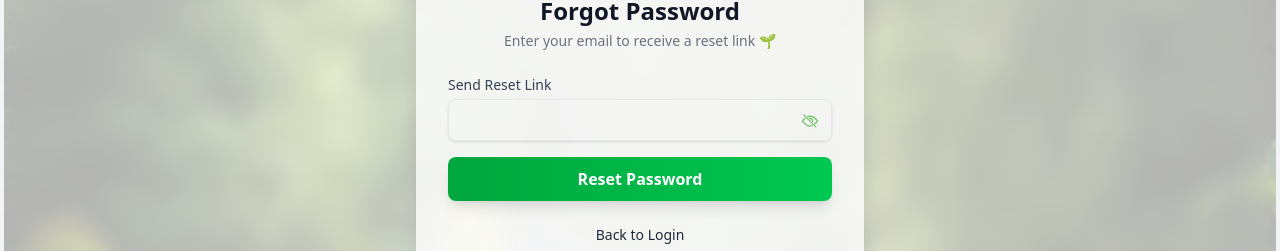
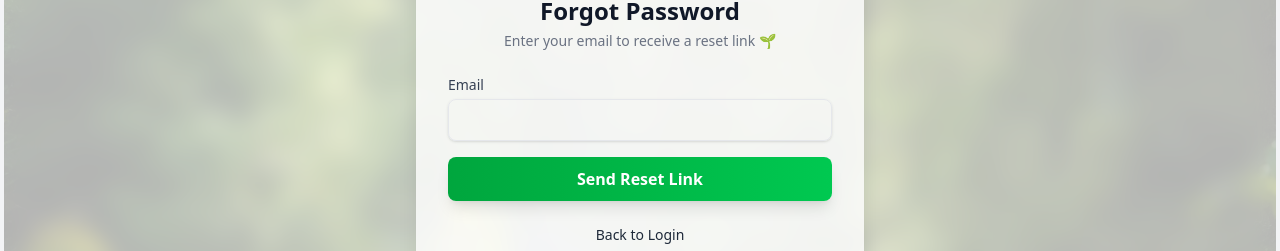
Before and after one commit to Ankit1141192/HabitLeaf, a React (Vite) app in the folder frontend/: page /forgot-password in a window 1280 px wide. Shown: the part 306-557 px from the top of the page. Built offline with nearby package versions, Linux system fonts and the light colour scheme.

Commit message:
HabitLeaf

```diff
--- a/frontend/src/pages/ForgotPassword.jsx
+++ b/frontend/src/pages/ForgotPassword.jsx
@@ -1,27 +1,40 @@
 import React, { useState } from "react";
 import bg from "../assets/herosection.jpg";
-import showEyes from "../assets/eye-show.svg";
-import hideEyes from "../assets/eye-hide.svg";
 
 const ForgotPassword = () => {
-  const [showPassword, setShowPassword] = useState(false);
+  const [loading, setLoading] = useState(false);
+  const [message, setMessage] = useState("");
 
   const handleForgotPassword = async (e) => {
     e.preventDefault();
+    setMessage("");
+    setLoading(true);
+
     const formData = new FormData(e.target);
     const data = Object.fromEntries(formData);
 
     try {
-      const response = await fetch(`https://habitleaf.onrender.com/auth/reset-password`, {
-        method: "POST",
-        headers: { "Content-Type": "application/json" },
-        body: JSON.stringify(data),
-      });
+      const response = await fetch(
+        `https://habitleaf.onrender.com/auth/forgot-password`,
+        {
+          method: "POST",
+          headers: { "Content-Type": "application/json" },
+          body: JSON.stringify(data),
+        }
+      );
       const result = await response.json();
       console.log(result);
-      // Show toast or confirmation "Password reset successful"
+
+      if (response.ok) {
+        setMessage("Reset link sent to your email!");
+      } else {
+        setMessage(result.message || "Something went wrong.");
+      }
     } catch (error) {
       console.error("Error:", error);
+      setMessage("Server error. Please try again later.");
+    } finally {
+      setLoading(false);
     }
   };
 
@@ -40,39 +53,48 @@ const ForgotPassword = () => {
           </span>
           <h2 className="text-2xl font-bold text-gray-900">Forgot Password</h2>
           <p className="text-sm text-gray-500 mt-1">
-           Enter your email to receive a reset link 🌱
+            Enter your email to receive a reset link 🌱
           </p>
         </div>
 
+        {/* Show message */}
+        {loading && (
+          <div className="mb-4 text-center text-yellow-600 font-medium">
+            Please wait...
+          </div>
+        )}
+        {message && (
+          <div className="mb-4 text-center font-medium text-green-600">
+            {message}
+          </div>
+        )}
+
         <form onSubmit={handleForgotPassword} className="space-y-4">
-          {/* Password Input with Show/Hide */}
+          {/* Email Input */}
           <div className="relative">
             <label
-              htmlFor="password"
+              htmlFor="email"
               className="block text-sm font-medium text-gray-700"
             >
-              Send Reset Link
+              Email
             </label>
             <input
-              type={showPassword ? "text" : "password"}
-              id="password"
-              name="password"
+              type="email"
+              id="email"
+              name="email"
               required
               className="mt-1 block w-full px-4 py-2 border border-gray-200 rounded-lg shadow-sm focus:ring-2 focus:ring-green-500 focus:border-green-500 text-gray-900"
-            />
-            <img
-              src={showPassword ? showEyes : hideEyes}
-              alt="toggle password"
-              className="absolute right-3 top-9 w-5 h-5 cursor-pointer"
-              onClick={() => setShowPassword(!showPassword)}
             />
           </div>
 
           <button
             type="submit"
-            className="w-full py-2.5 rounded-lg bg-gradient-to-r from-green-600 to-green-500 text-white font-semibold shadow-lg hover:scale-[1.01] transition"
+            disabled={loading}
+            className={`w-full py-2.5 rounded-lg bg-gradient-to-r from-green-600 to-green-500 text-white font-semibold shadow-lg transition ${
+              loading ? "opacity-70 cursor-not-allowed" : "hover:scale-[1.01]"
+            }`}
           >
-            Reset Password
+            {loading ? "Sending..." : "Send Reset Link"}
           </button>
         </form>
 
```
